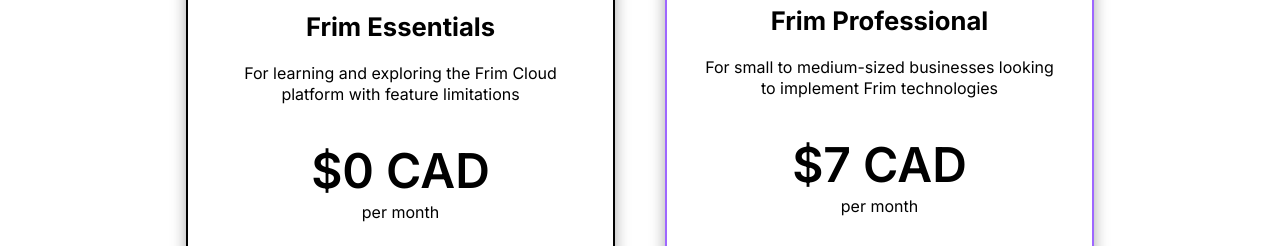
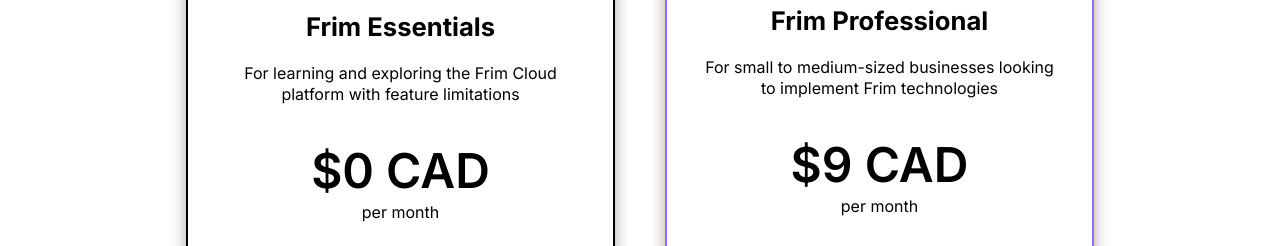
Before and after one commit to fconiglione/frim, a React (Create React App) app in the folder Client/: page /pricing in a window 1280 px wide. Shown: the part 960-1206 px from the top of the page. Built offline with nearby package versions, Linux system fonts and the light colour scheme; a web font is replaced by a local one.

Commit message:
updated pricing model, reflected changes dynamically in the frontend website

```diff
--- a/Client/src/pages/pricing.js
+++ b/Client/src/pages/pricing.js
@@ -107,7 +107,7 @@
                                     <p>For small to medium-sized businesses looking to implement Frim technologies</p>
                                 </div>
                                 <div className='price'>
-                                    <h4>$7 CAD</h4>
+                                    <h4>$9 CAD</h4>
                                     <p>per month</p>
                                 </div>
                                 <div>
```
